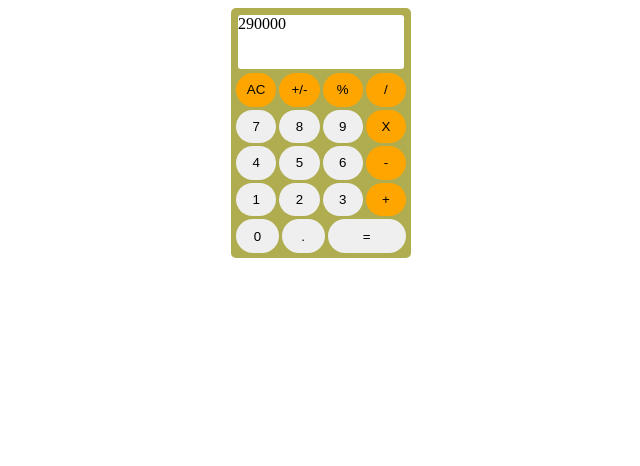
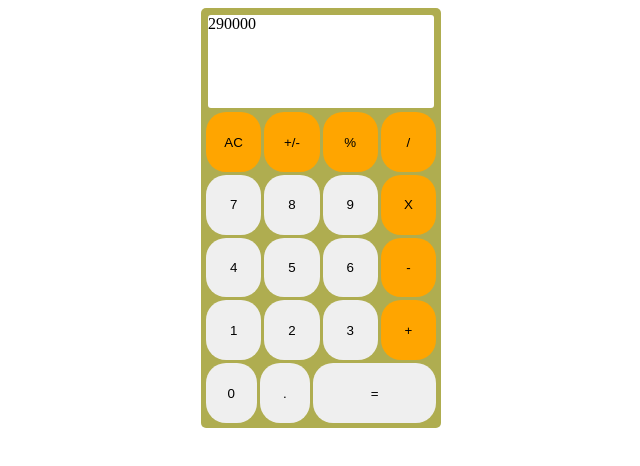
Before and after one commit to Francisco1220/calculator, a plain HTML site: page index.html in a window 1280 px wide. Shown: the whole page, without its empty margins (319-959 px from the left). Drawn offline with Linux system fonts and the light colour scheme.

Commit message:
Change size of calculator

```diff
--- a/style.css
+++ b/style.css
@@ -1,9 +1,9 @@
 .container {
     display: flex;
     flex-direction: column;
-    width: 180px;
+    width: 240px;
     box-sizing: border-box;
-    height: 250px;
+    height: 420px;
     padding: 2px;
     background-color: rgb(175, 173, 80);
     border-radius: 5px;
@@ -33,7 +33,7 @@ body {
 
 .btn {
     border-radius: 20px;
-    flex-basis: 40px;
+    flex-basis: 45px;
     flex-grow: 1;
     border: none;
 }
```
